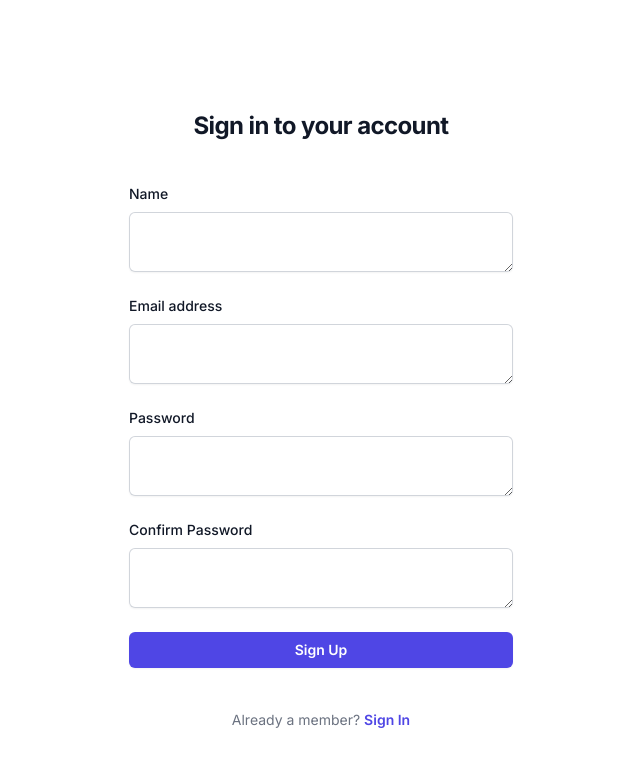
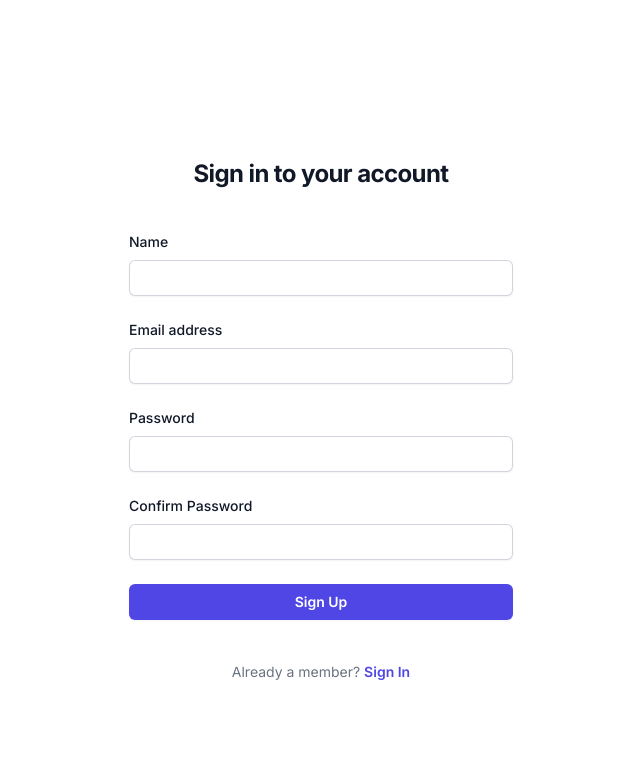
Before and after one commit to hurbes/social, a Next.js app in the folder frontend/social-web/: page /auth/register in a window 1280 px wide. Shown: the top 766 px of the page, without its empty margins (319-959 px from the left). Built offline with nearby package versions, Linux system fonts and the light colour scheme.

Commit message:
modified input field to support text area

```diff
--- a/frontend/social-web/src/app/feed/page.tsx
+++ b/frontend/social-web/src/app/feed/page.tsx
@@ -63,6 +63,7 @@ const PostForm: React.FC = () => {
           <InputField
             label='Create your post'
             id='content'
+            multiline
             rows={5}
             {...field}
           />
@@ -89,8 +90,9 @@ export default function Feed() {
   });
 
   return (
-    <div className='bg-white py-24 sm:py-32 min-h-full'>
-      <div className='mx-auto max-w-7xl px-6 lg:px-8 '>
+    <div className='bg-white min-h-screen flex flex-col'>
+      <div className='flex-grow py-24 sm:py-32'>
+        <div className='mx-auto max-w-7xl px-6 lg:px-8'>
           <div className='mx-auto max-w-2xl lg:mx-0'>
             <h2 className='text-3xl font-bold tracking-tight text-gray-900 sm:text-4xl'>
               From the blog
@@ -110,6 +112,7 @@ export default function Feed() {
             <div>Loading...</div>
           )}
         </div>
+      </div>
       <CommentPanel />
     </div>
   );
--- a/frontend/social-web/src/components/input.tsx
+++ b/frontend/social-web/src/components/input.tsx
@@ -2,10 +2,12 @@ import { cn } from "@/libs/util";
 import React from "react";
 
 interface InputFieldProps
-  extends React.TextareaHTMLAttributes<HTMLTextAreaElement> {
+  extends React.InputHTMLAttributes<HTMLInputElement | HTMLTextAreaElement> {
   label: string;
   id: string;
   error?: string;
+  multiline?: boolean;
+  rows?: number;
 }
 
 export const InputField: React.FC<InputFieldProps> = ({
@@ -13,8 +15,12 @@ export const InputField: React.FC<InputFieldProps> = ({
   id,
   error,
   className,
+  multiline = false,
+  rows = 3,
   ...props
 }) => {
+  const InputComponent = multiline ? ("textarea" as const) : ("input" as const);
+
   return (
     <div className={cn(className, { "mb-2": error })}>
       <label
@@ -22,8 +28,9 @@ export const InputField: React.FC<InputFieldProps> = ({
         className='block text-sm font-medium text-gray-900 mb-2'>
         {label}
       </label>
-      <textarea
+      <InputComponent
         id={id}
+        {...(multiline ? { rows } : {})}
         {...props}
         className={cn(
           "block w-full rounded-md border-0 py-1.5 text-gray-900 shadow-sm ring-1 ring-inset ring-gray-300 placeholder:text-gray-400 focus:ring-2 focus:ring-inset focus:ring-indigo-600 sm:text-sm sm:leading-6",
--- a/frontend/social-web/src/components/post-item.tsx
+++ b/frontend/social-web/src/components/post-item.tsx
@@ -81,6 +81,7 @@ export const PostItem: React.FC<PostItemProps> = ({ post }) => {
         </div>
       </div>
       <CommentComp
+        id={post.author._id?.toString()}
         title={post.author.name}
         description={post.author._id.toString()}
       />
```
Lines whose indentation alone changed are shown as unchanged.
